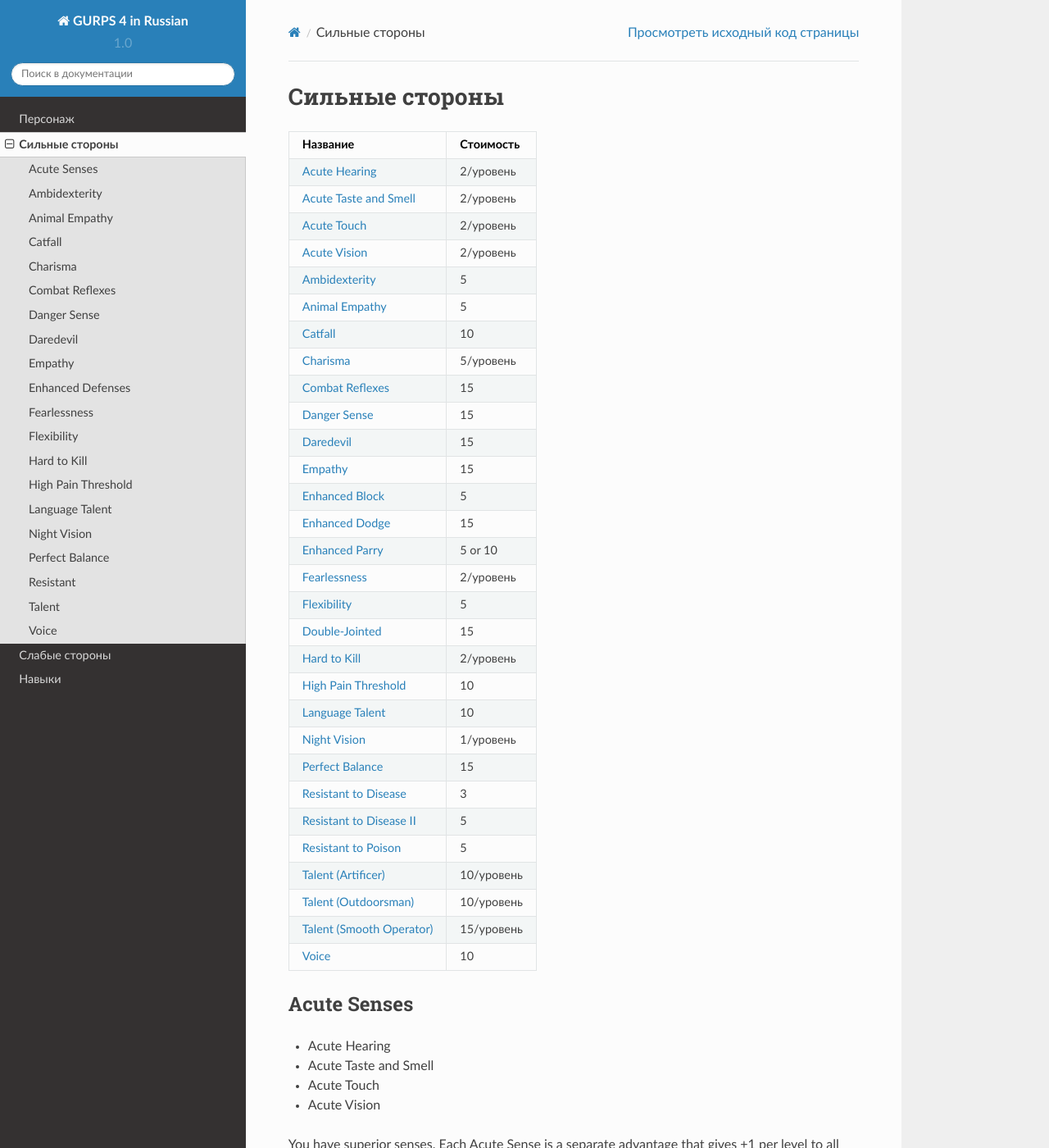
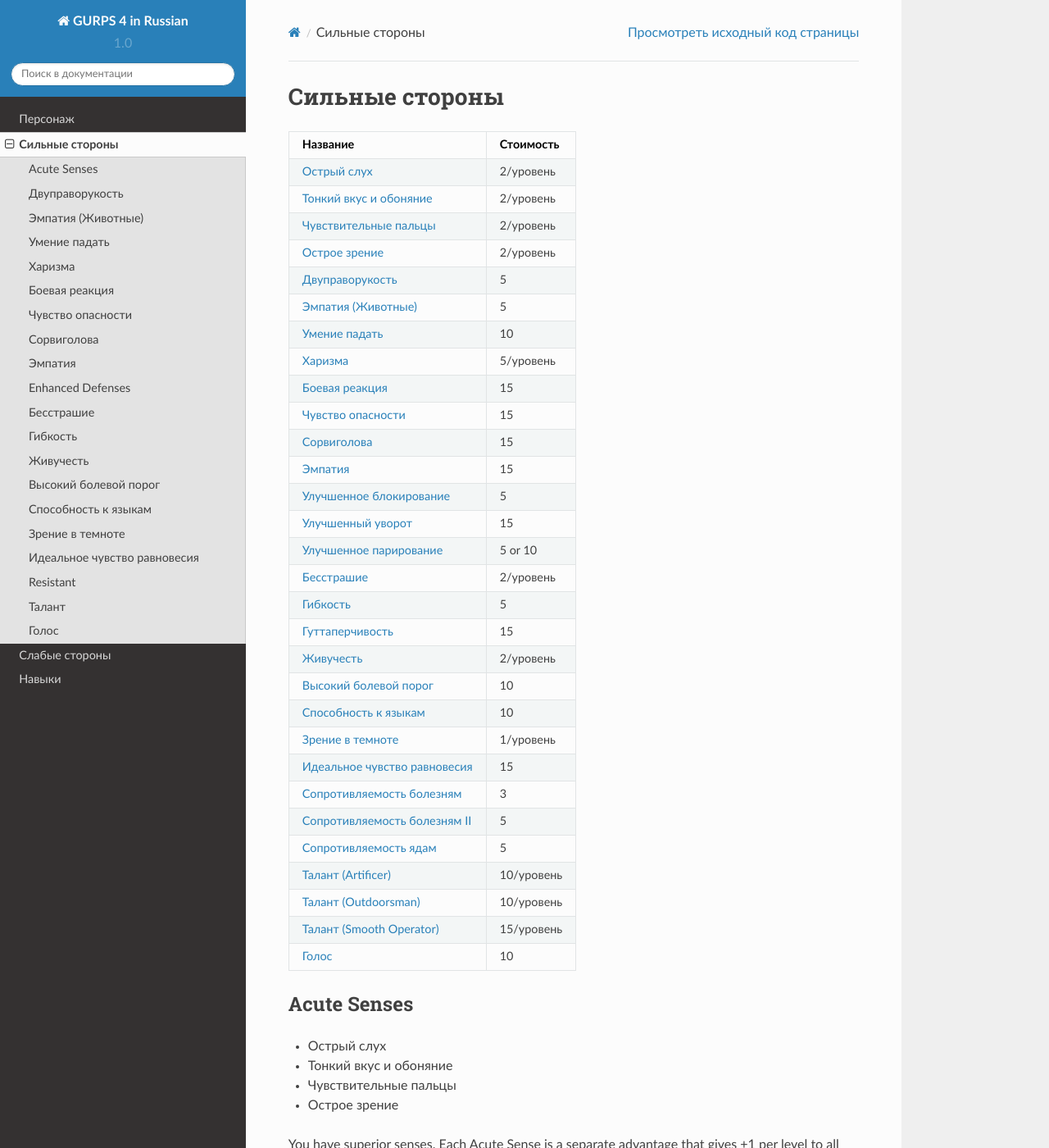
Before and after one commit to sp1r/gurps4, a Sphinx documentation site: the page built from docs/source/advantages.rst, in a window 1280 px wide and 1400 px high. Shown: the whole window at 82% size. Built offline with Sphinx 7.4.7 and the Read the Docs theme 2.0.0, drawn with Linux system fonts in a browser that asks for light colours; some of the changed text lies outside the part shown.

Commit message:
advantages names translated

```diff
--- a/docs/source/advantages.rst
+++ b/docs/source/advantages.rst
@@ -6,36 +6,36 @@
 ======================================================= ===================
 Название                                                Стоимость
 ======================================================= ===================
-:ref:`Acute Hearing <acute_senses>`                     2/уровень
-:ref:`Acute Taste and Smell <acute_senses>`             2/уровень
-:ref:`Acute Touch <acute_senses>`                       2/уровень
-:ref:`Acute Vision <acute_senses>`                      2/уровень
-:ref:`Ambidexterity <ambidexterity>`                    5
-:ref:`Animal Empathy <animal_empathy>`                  5
-:ref:`Catfall <catfall>`                                10
-:ref:`Charisma <Charisma>`                              5/уровень
-:ref:`Combat Reflexes <combat_reflexes>`                15
-:ref:`Danger Sense <danger_sense>`                      15
-:ref:`Daredevil <daredevil>`                            15
-:ref:`Empathy <empathy>`                                15
-:ref:`Enhanced Block <enhanced_defenses>`               5
-:ref:`Enhanced Dodge <enhanced_defenses>`               15
-:ref:`Enhanced Parry <enhanced_defenses>`               5 or 10
-:ref:`Fearlessness <fearlessness>`                      2/уровень
-:ref:`Flexibility <flexibility>`                        5
-:ref:`Double-Jointed <flexibility>`                     15
-:ref:`Hard to Kill <hard_to_kill>`                      2/уровень
-:ref:`High Pain Threshold <high_pain_threshold>`        10
-:ref:`Language Talent <language_talent>`                10
-:ref:`Night Vision <night_vision>`                      1/уровень
-:ref:`Perfect Balance <perfect_balance>`                15
-:ref:`Resistant to Disease <resistant>`                 3
-:ref:`Resistant to Disease II <resistant>`              5
-:ref:`Resistant to Poison <resistant>`                  5
-:ref:`Talent (Artificer) <talent>`                      10/уровень
-:ref:`Talent (Outdoorsman) <talent>`                    10/уровень
-:ref:`Talent (Smooth Operator) <talent>`                15/уровень
-:ref:`Voice <Voice>`                                    10
+:ref:`Острый слух <acute_senses>`                       2/уровень
+:ref:`Тонкий вкус и обоняние <acute_senses>`            2/уровень
+:ref:`Чувствительные пальцы <acute_senses>`             2/уровень
+:ref:`Острое зрение <acute_senses>`                     2/уровень
+:ref:`Двуправорукость <ambidexterity>`                  5
+:ref:`Эмпатия (Животные) <animal_empathy>`              5
+:ref:`Умение падать <catfall>`                          10
+:ref:`Харизма <Charisma>`                               5/уровень
+:ref:`Боевая реакция <combat_reflexes>`                 15
+:ref:`Чувство опасности <danger_sense>`                 15
+:ref:`Сорвиголова <daredevil>`                          15
+:ref:`Эмпатия <empathy>`                                15
+:ref:`Улучшенное блокирование <enhanced_defenses>`      5
+:ref:`Улучшенный уворот <enhanced_defenses>`            15
+:ref:`Улучшенное парирование <enhanced_defenses>`       5 or 10
+:ref:`Бесстрашие <fearlessness>`                        2/уровень
+:ref:`Гибкость <flexibility>`                           5
+:ref:`Гуттаперчивость <flexibility>`                    15
+:ref:`Живучесть <hard_to_kill>`                         2/уровень
+:ref:`Высокий болевой порог <high_pain_threshold>`      10
+:ref:`Способность к языкам <language_talent>`           10
+:ref:`Зрение в темноте <night_vision>`                  1/уровень
+:ref:`Идеальное чувство равновесия <perfect_balance>`   15
+:ref:`Сопротивляемость болезням <resistant>`            3
+:ref:`Сопротивляемость болезням II <resistant>`         5
+:ref:`Сопротивляемость ядам <resistant>`                5
+:ref:`Талант (Artificer) <talent>`                      10/уровень
+:ref:`Талант (Outdoorsman) <talent>`                    10/уровень
+:ref:`Талант (Smooth Operator) <talent>`                15/уровень
+:ref:`Голос <Voice>`                                    10
 ======================================================= ===================
 
 
@@ -44,10 +44,10 @@
 Acute Senses
 ============
 
-- Acute Hearing
-- Acute Taste and Smell
-- Acute Touch
-- Acute Vision
+- Острый слух
+- Тонкий вкус и обоняние
+- Чувствительные пальцы
+- Острое зрение
 
 You have superior senses. Each Acute Sense is a separate advantage that gives +1 per level to
 all Sense rolls (see ...) you make or the GM makes for you – using that one sense.
@@ -55,8 +55,8 @@
 
 .. _ambidexterity:
 
-Ambidexterity
-=============
+Двуправорукость
+===============
 
 You can fight or otherwise act equally well with either hand, and never suffer the -4 DX
 penalty for using the “off” hand (see ...). Should some accident befall one of your arms
@@ -66,8 +66,8 @@
 
 .. _animal_empathy:
 
-Animal Empathy
-==============
+Эмпатия (Животные)
+==================
 
 You are unusually talented at reading the motivations of animals. When you meet
 an animal, the GM rolls against your IQ and tells you what you “feel.” This reveals the
@@ -79,8 +79,8 @@
 
 .. _catfall:
 
-Catfall
-=======
+Умение падать
+=============
 
 You subtract five yards from a fall automatically (treat this as an automatic
 Acrobatics success – don’t check again for it). In addition, a successful DX roll
@@ -91,8 +91,8 @@
 
 .. _Charisma:
 
-Charisma
-========
+Харизма
+=======
 
 You have a natural ability to impress and lead others. Anyone can acquire a
 semblance of charisma through looks, manners, and intelligence – but
@@ -106,8 +106,8 @@
 
 .. _combat_reflexes:
 
-Combat Reflexes
-===============
+Боевая реакция
+==============
 
 You have extraordinary reactions, and are rarely surprised for more than a
 moment. You get +1 to all active defense rolls (see ...) and +2 to Fright
@@ -118,8 +118,8 @@
 
 .. _danger_sense:
 
-Danger Sense
-============
+Чувство опасности
+=================
 
 You can’t depend on it, but sometimes you get this prickly feeling right at the back
 of your neck, and you know something’s wrong... The GM rolls once against your
@@ -131,8 +131,8 @@
 
 .. _daredevil:
 
-Daredevil
-=========
+Сорвиголова
+===========
 
 Fortune seems to smile on you when you take risks! Any time you take an
 unnecessary risk (in the GM’s opinion), you get a +1 to all skill rolls. Furthermore, you may
@@ -142,7 +142,7 @@
 
 .. _empathy:
 
-Empathy
+Эмпатия
 =======
 
 You have a “feeling” for people. When you first meet someone – or are reunited
@@ -160,9 +160,9 @@
 You are unusually adept at evading attacks! This may be due to careful
 observation of your foe, focusing chi, or anything else that fits your background.
 There are three versions:
-**Enhanced Block**: You have +1 to your Block score with Shield skill.
-**Enhanced Dodge**: You have +1 to your Dodge score.
-**Enhanced Parry**: You have +1 to your Parry score. You may take this advantage
+**Улучшенное блокирование**: You have +1 to your Block score with Shield skill.
+**Улучшенный уворот**: You have +1 to your Dodge score.
+**Улучшенное парирование**: You have +1 to your Parry score. You may take this advantage
 for bare hands (5 points), for any one Melee Weapon skill (5 points), or for
 all parries (10 points).
 
@@ -171,8 +171,8 @@
 
 .. _fearlessness:
 
-Fearlessness
-============
+Бесстрашие
+==========
 
 You are difficult to frighten or intimidate! Add your level of Fearlessness to your
 Will whenever you make a Fright Check or must resist the Intimidation skill (see ...) or
@@ -183,14 +183,14 @@
 
 .. _flexibility:
 
-Flexibility
-===========
+Гибкость
+========
 
 Your body is unusually flexible. This advantage comes in two levels:
-**Flexibility**: You get +3 on Climbing rolls; on Escape rolls to get free of ropes,
+**Гибкость**: You get +3 on Climbing rolls; on Escape rolls to get free of ropes,
 handcuffs, and similar restraints. You may ignore up to -3 in penalties for
 working in close quarters (including many Explosives and Mechanic rolls).
-**Double-Jointed**: As above, but more so. You cannot stretch or squeeze yourself
+**Гуттаперчивость**: As above, but more so. You cannot stretch or squeeze yourself
 abnormally, but any part of your body may bend any way. You get +5 on
 Climbing, Escape rolls, and on attempts to break free. You may ignore up to
 -5 in penalties for close quarters.
@@ -199,8 +199,8 @@
 
 .. _hard_to_kill:
 
-Hard to Kill
-============
+Живучесть
+=========
 
 You are incredibly difficult to kill. Each level of Hard to Kill gives +1 to HT rolls
 made for survival at -HP or below, and on any HT roll where failure means instant
@@ -212,8 +212,8 @@
 
 .. _high_pain_threshold:
 
-High Pain Threshold
-===================
+Высокий болевой порог
+=====================
 
 You are as susceptible to injury as anyone else, but you don’t feel it as much. You
 never suffer a shock penalty when you are injured. In addition, you get +3 on all HT
@@ -224,8 +224,8 @@
 
 .. _language_talent:
 
-Language Talent
-===============
+Способность к языкам
+====================
 
 You have a knack for languages. When you learn a language at a comprehension
 level above None, you automatically function at the next higher level.
@@ -234,8 +234,8 @@
 
 .. _night_vision:
 
-Night Vision
-============
+Зрение в темноте
+================
 
 Your eyes adapt rapidly to darkness. Each level of this ability (maximum nine
 levels) allows you to ignore -1 in combat or vision penalties due to darkness, provided
@@ -245,8 +245,8 @@
 
 .. _perfect_balance:
 
-Perfect Balance
-===============
+Идеальное чувство равновесия
+============================
 
 You can always keep your footing, no matter how narrow the walking surface
 (tightrope, ledge, tree limb, etc.), under normal conditions without having to make
@@ -263,14 +263,14 @@
 
 You are naturally resistant (or even immune) to diseases or poisons. This gives
 you a bonus on all HT rolls to resist incapacitation or injury from such things.
-**Resistant to Disease**: You may take a +3 bonus for 3 points or a +8 bonus for 5.
-**Resistant to Poison**: You have a +3 bonus
+**Сопротивляемость болезням**: You may take a +3 bonus for 3 points or a +8 bonus for 5.
+**Сопротивляемость ядам**: You have a +3 bonus
 
 
 
 .. _talent:
 
-Talent
+Талант
 ======
 
 You have a natural aptitude for a set of closely related skills. “Talents” come in
@@ -290,7 +290,7 @@
 
 .. _Voice:
 
-Voice
+Голос
 =====
 
 You have a naturally clear, resonant, and attractive voice. This gives you +2 with any
```
